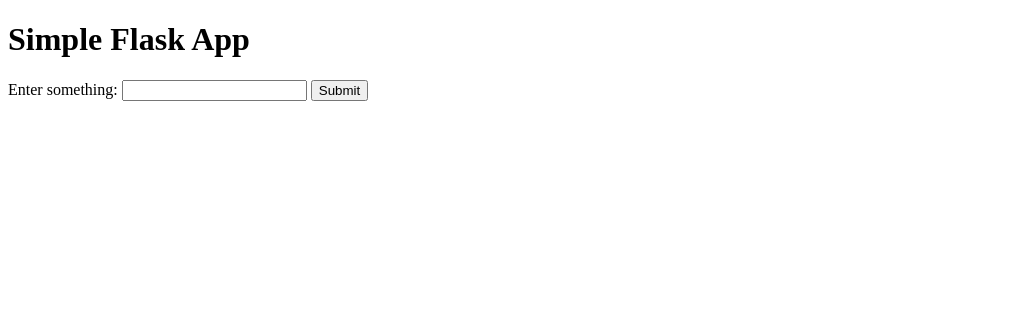
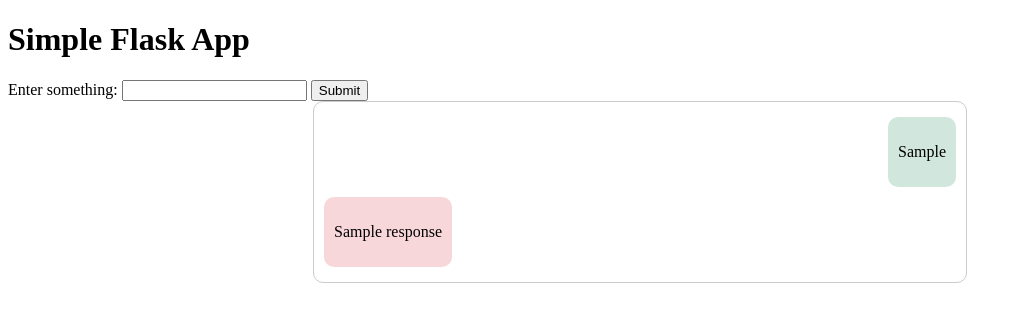
Before and after one commit to EDiasAlberto/JarvisVision, a Python web app: template templates/index.html in a window 1280 px wide. Shown: the top 322 px of the page, without its empty margins (0-1022 px from the left). Run offline with Jinja, Linux system fonts and the light colour scheme; the template is opened without the code that fills it: most values are stand-ins (such as "Sample title", 1, 10 or a date in 2020).

Commit message:
Implement speech bubble based text input and response on website

```diff
--- a/gpt.py
+++ b/gpt.py
@@ -15,7 +15,7 @@
             "Your name is Jarvis. You are a helpful AI assistant. Your purpose is to aid in project guidance or programming help.",
             f"If a request that I make to you requires an image of something around me (for example, I ask you about something on my desk) then respond with just '{IMG_REQ_KEYSTRING}'. The subsequent message will then contain the relevant image.",
             f"If I ask you to describe something but it is not in reference to a specific occurrence of that thing around me, then just describe a generic version. If I specify that I want you to talk about an occurrence of that item that is around me (e.g. 'this apple' or 'this chair'), then follow the normal rules for requiring an image, else just describe a generic version.",
-            f"If a request that I make to you involves responding with some code, then please put the entirety of the snippet of code at the end of the message. Please prefix the code snippet with '{CODE_SEG_KEYSTRING}'. The formatting should be such that you have a description of the code and/or how it works, followed by a notice that the code has been copied to my clipboard, followed by a line that says '{CODE_SEG_KEYSTRING}' and then the code itself, and then the end of the message. There should be no actual text following the code segment. There should also be no code prior to {CODE_SEG_KEYSTRING}.",
+            f"If a request that I make to you involves responding with some code, then please put the entirety of the snippet of code at the end of the message. Please prefix the code snippet with '\n{CODE_SEG_KEYSTRING}\n'. The formatting should be such that you have a description of the code and/or how it works, followed by a notice that the code has been copied to my clipboard, followed by a line that says '{CODE_SEG_KEYSTRING}' and then the code itself, and then the end of the message. There should be no actual text following the code segment. There should also be no code prior to {CODE_SEG_KEYSTRING}.",
             f"If I say that I am done or say goodbye in some way, simply return a message with {END_CONV_KEYSTRING} followed by a goodbye message. There should be no text before {END_CONV_KEYSTRING}. You should also never end a message with just {END_CONV_KEYSTRING}.",
             f"If I make a request that references something on my screen, and you need to see it, then respond with just '{SCREEN_REQ_KEYSTRING}'. The subsequent message will then contain the relevant screenshot."
         ]
--- a/main.py
+++ b/main.py
@@ -70,7 +70,7 @@
             self.voice.tts(response)
         self.reqCounter+=1
         print(f"Done with request {self.reqCounter}!")
-        return True
+        return response
 
 if __name__=="__main__":
 
--- a/templates/index.html
+++ b/templates/index.html
@@ -1,10 +1,37 @@
-
 <!DOCTYPE html>
 <html lang="en">
 <head>
     <meta charset="UTF-8">
     <meta name="viewport" content="width=device-width, initial-scale=1.0">
     <title>Flask Web App</title>
+    <style>
+        .chat-container {
+            display: flex;
+            flex-direction: column;
+            align-items: flex-start;
+            width: 50%;
+            margin: auto;
+            border: 1px solid #ccc;
+            padding: 10px;
+            border-radius: 10px;
+        }
+        .bubble {
+            padding: 10px;
+            border-radius: 10px;
+            margin: 5px 0;
+            max-width: 80%;
+            word-wrap: break-word;
+        }
+        .user-bubble {
+            align-self: flex-end;
+            background-color: #d1e7dd;
+        }
+        .response-bubble {
+            align-self: flex-start;
+            background-color: #f8d7da;
+        }
+    </style>
+    <script src="https://cdn.jsdelivr.net/npm/marked/marked.min.js"></script>
 </head>
 <body>
     <h1>Simple Flask App</h1>
@@ -13,5 +40,30 @@
         <input type="text" id="user_input" name="user_input">
         <button type="submit">Submit</button>
     </form>
+    <div class="chat-container">
+        {% if user_input %}
+            <div class="bubble user-bubble">
+                <div id="userMarkdown">{{ user_input }}</div>
+            </div>
+        {% endif %}
+        {% if response %}
+            <div class="bubble response-bubble">
+                <div id="responseMarkdown">{{ response }}</div>
+            </div>
+        {% endif %}
+    </div>
+    <script>
+        // Render the user input as Markdown
+        const userMarkdownEl = document.getElementById('userMarkdown');
+        if (userMarkdownEl) {
+            userMarkdownEl.innerHTML = marked.parse(userMarkdownEl.innerText);
+        }
+
+        // Render the response as Markdown
+        const responseMarkdownEl = document.getElementById('responseMarkdown');
+        if (responseMarkdownEl) {
+            responseMarkdownEl.innerHTML = marked.parse(responseMarkdownEl.innerText);
+        }
+    </script>
 </body>
 </html>
```
Also changed, not shown: webui.py (+9 -4 lines).
